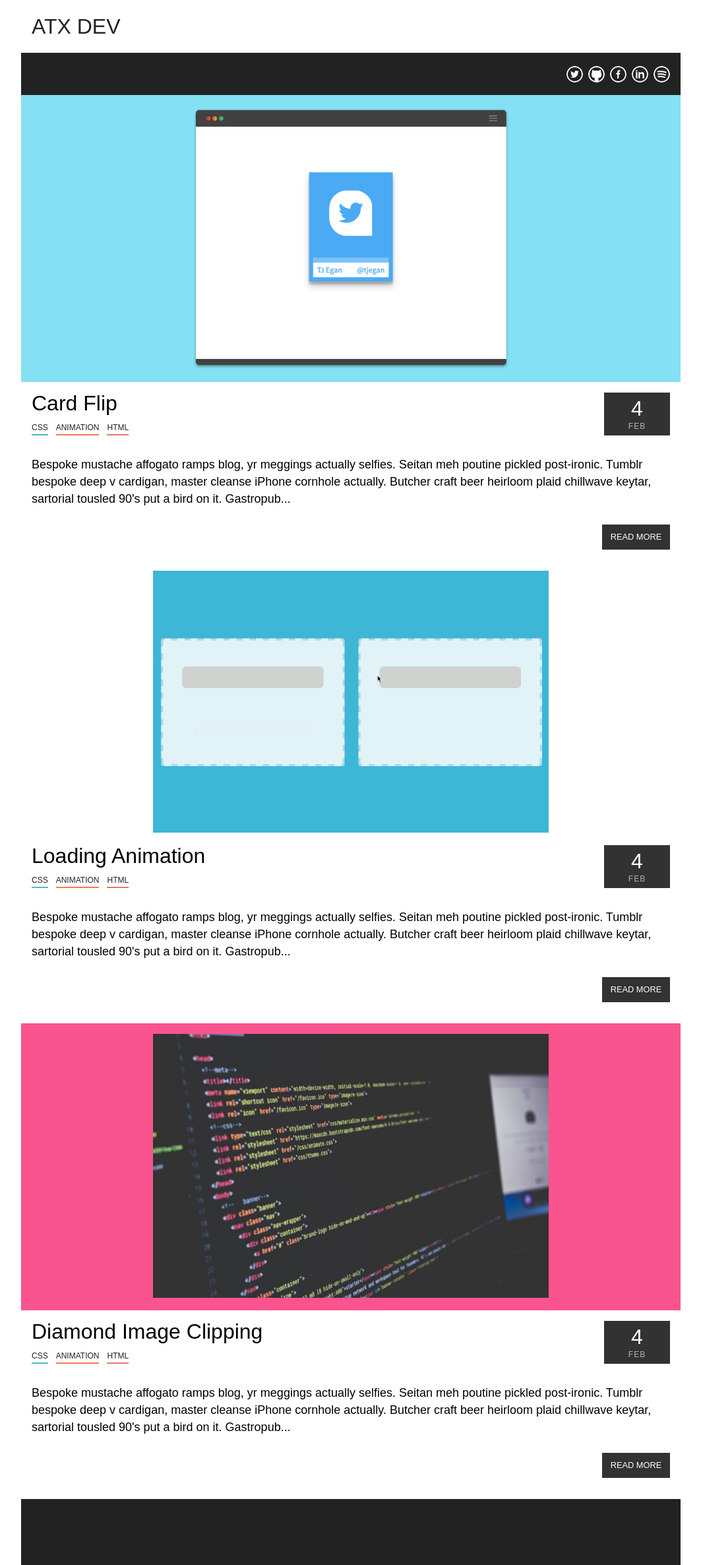
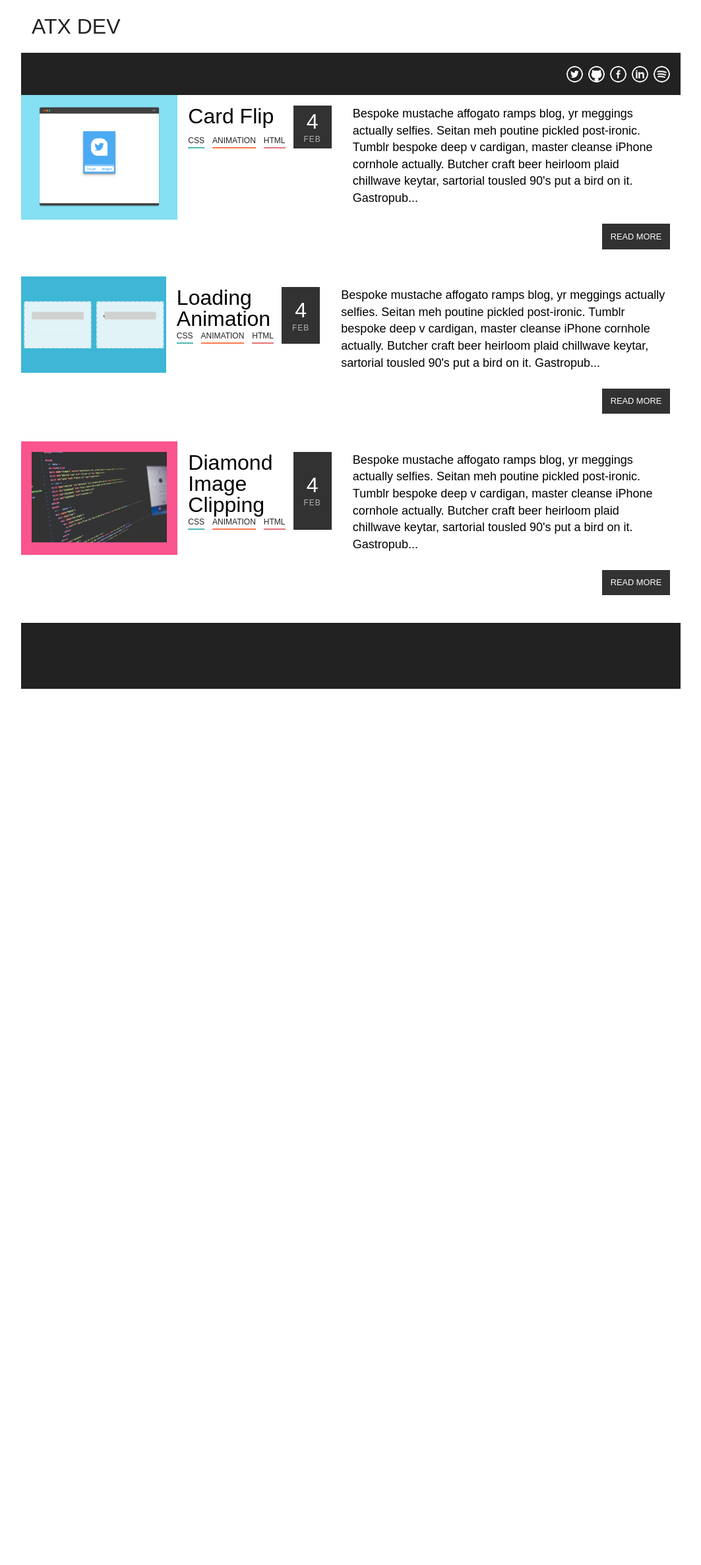
Before and after one commit to tw15egan/blog, a Jekyll site: the page built from index.html, in a window 1280 px wide. Shown: the whole page at 66% size, without its empty margins (108-1171 px from the left). Built offline with Jekyll 4.4.1, drawn with Linux system fonts in a browser that asks for light colours; after the commit the page ends 1044 px from its top, so only the background shows below that.

Commit message:
add desktop layout

```diff
--- a/css/main.css
+++ b/css/main.css
@@ -143,7 +143,26 @@ a, a:visited {
         display: none; } }
 
 .main-content {
-  min-height: 800px; }
+  min-height: 800px;
+  display: -webkit-box;
+  display: -webkit-flex;
+  display: -ms-flexbox;
+  display: flex;
+  -webkit-box-orient: vertical;
+  -webkit-box-direction: normal;
+  -webkit-flex-direction: column;
+      -ms-flex-direction: column;
+          flex-direction: column;
+  -webkit-flex-wrap: wrap;
+      -ms-flex-wrap: wrap;
+          flex-wrap: wrap; }
+  @media (min-width: 800px) {
+    .main-content {
+      -webkit-box-orient: horizontal;
+      -webkit-box-direction: normal;
+      -webkit-flex-direction: row;
+          -ms-flex-direction: row;
+              flex-direction: row; } }
 
 .main-footer {
   min-height: 100px;
@@ -182,7 +201,7 @@ a, a:visited {
   -webkit-flex-direction: column;
       -ms-flex-direction: column;
           flex-direction: column;
-  min-height: 400px;
+  width: 100%;
   background-color: #fff;
   margin-bottom: 1em; }
   .post__image {
@@ -196,15 +215,20 @@ a, a:visited {
     -webkit-justify-content: center;
         -ms-flex-pack: center;
             justify-content: center;
-    -webkit-box-align: end;
-    -webkit-align-items: flex-end;
-        -ms-flex-align: end;
-            align-items: flex-end;
-    height: auto; }
+    -webkit-box-align: start;
+    -webkit-align-items: flex-start;
+        -ms-flex-align: start;
+            align-items: flex-start; }
     .post__image img {
       width: 100%;
-      max-width: 600px;
-      max-height: 400px; }
+      max-width: 600px; }
+  @media (min-width: 1000px) {
+    .post {
+      -webkit-box-orient: horizontal;
+      -webkit-box-direction: normal;
+      -webkit-flex-direction: row;
+          -ms-flex-direction: row;
+              flex-direction: row; } }
   .post__meta {
     width: 100%;
     height: auto;
```
Also changed, not shown: _sass/_layout.scss (+7 -0 lines), _sass/_post.scss (+7 -4 lines), 1 other file.
